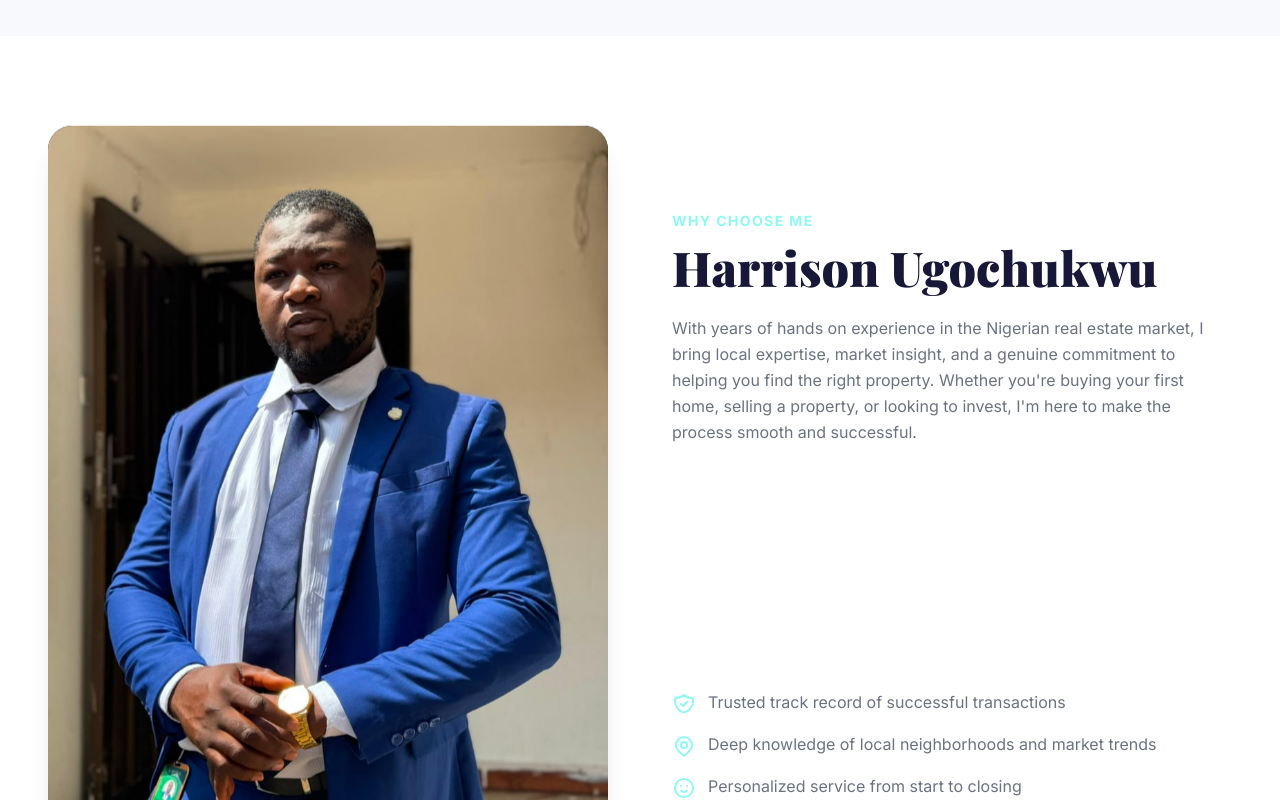
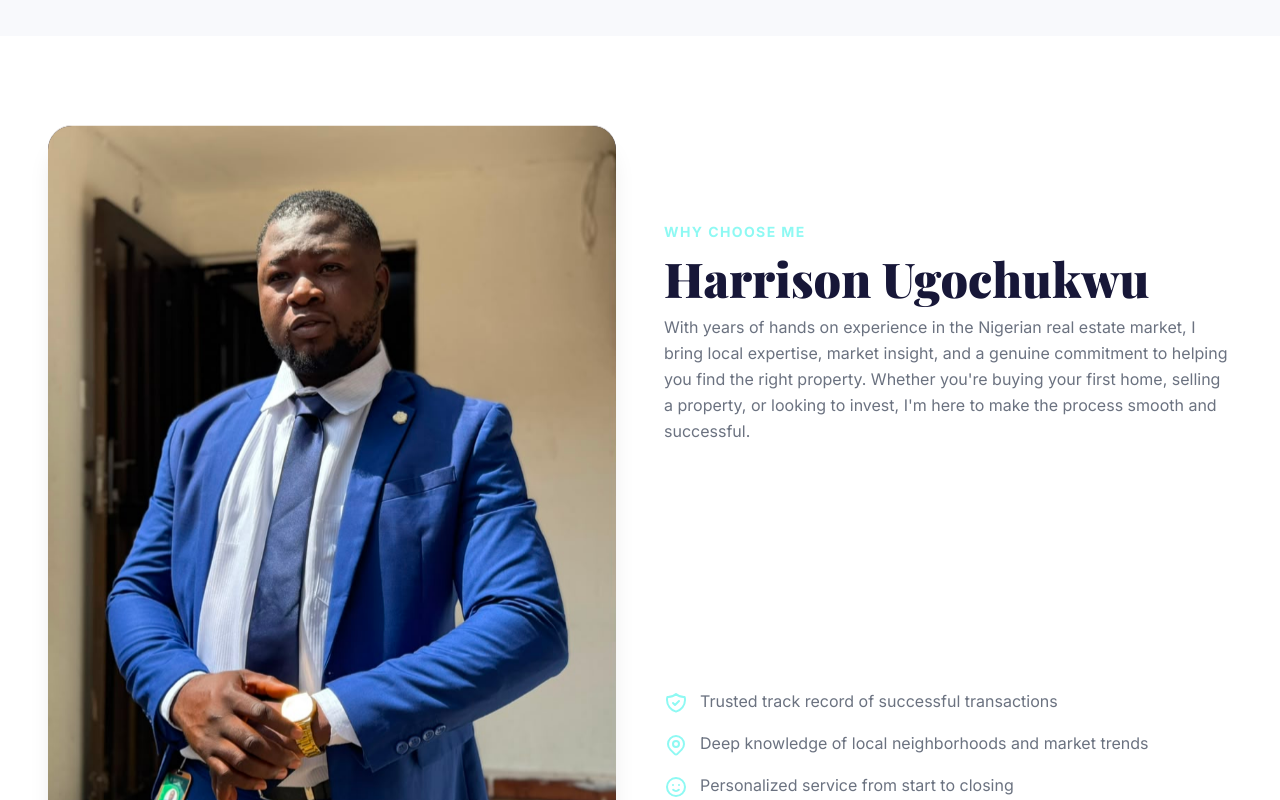
Before and after one commit to dev-anna-life/mr-multipreneur-realtor, a Next.js app: page / in a window 1280 px wide. Shown: the part 1660-2460 px from the top of the page. Built offline with nearby package versions, Linux system fonts and the light colour scheme.

Commit message:
Reduce gaps in about section

```diff
--- a/app/page.js
+++ b/app/page.js
@@ -251,11 +251,11 @@ export default function Home() {
       {/* WHY CHOOSE */}
       <Reveal>
         <section id="about" className="py-12 md:py-24 px-6 md:px-12 bg-white">
-          <div className="max-w-7xl mx-auto flex flex-col md:grid md:grid-cols-2 gap-8 md:gap-16 md:items-center">
+          <div className="max-w-7xl mx-auto flex flex-col md:grid md:grid-cols-2 gap-6 md:gap-12 md:items-center">
             <div className="order-1">
               <p className="text-gold text-sm font-bold uppercase tracking-widest mb-3">Why Choose Me</p>
-              <h2 className="font-display font-black text-4xl md:text-5xl text-navy leading-tight mb-6">Harrison Ugochukwu</h2>
-              <p className="text-slate leading-relaxed mb-6">
+              <h2 className="font-display font-black text-4xl md:text-5xl text-navy leading-tight mb-3">Harrison Ugochukwu</h2>
+              <p className="text-slate leading-relaxed mb-4">
                 With years of hands on experience in the Nigerian real estate market, I bring local expertise, market insight, and a genuine commitment to helping you find the right property. Whether you're buying your first home, selling a property, or looking to invest, I'm here to make the process smooth and successful.
               </p>
             </div>
```
